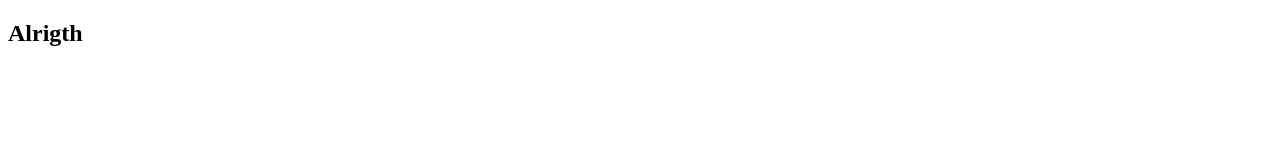
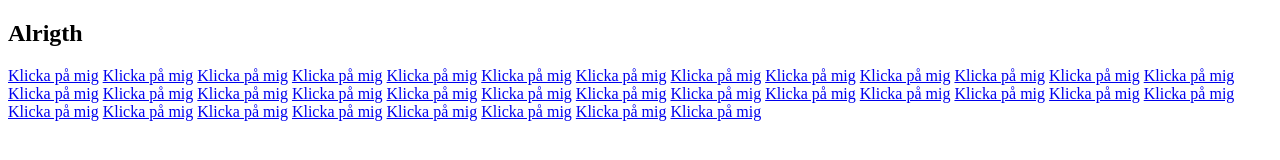
Before and after one commit to Binett/NetlifyTest, a website: page page2.html in a window 1280 px wide. Drawn offline with Linux system fonts and the light colour scheme.

```diff
--- a/page2.html
+++ b/page2.html
@@ -8,5 +8,39 @@
 </head>
 <body>
     <h2>Alrigth</h2>
+    <a href="#">Klicka på mig</a>
+    <a href="#">Klicka på mig</a>
+    <a href="#">Klicka på mig</a>
+    <a href="#">Klicka på mig</a>
+    <a href="#">Klicka på mig</a>
+    <a href="#">Klicka på mig</a>
+    <a href="#">Klicka på mig</a>
+    <a href="#">Klicka på mig</a>
+    <a href="#">Klicka på mig</a>
+    <a href="#">Klicka på mig</a>
+    <a href="#">Klicka på mig</a>
+    <a href="#">Klicka på mig</a>
+    <a href="#">Klicka på mig</a>
+    <a href="#">Klicka på mig</a>
+    <a href="#">Klicka på mig</a>
+    <a href="page3.html">Klicka på mig</a>
+    <a href="#">Klicka på mig</a>
+    <a href="#">Klicka på mig</a>
+    <a href="#">Klicka på mig</a>
+    <a href="#">Klicka på mig</a>
+    <a href="#">Klicka på mig</a>
+    <a href="#">Klicka på mig</a>
+    <a href="#">Klicka på mig</a>
+    <a href="#">Klicka på mig</a>
+    <a href="#">Klicka på mig</a>
+    <a href="#">Klicka på mig</a>
+    <a href="#">Klicka på mig</a>
+    <a href="#">Klicka på mig</a>
+    <a href="#">Klicka på mig</a>
+    <a href="#">Klicka på mig</a>
+    <a href="#">Klicka på mig</a>
+    <a href="#">Klicka på mig</a>
+    <a href="#">Klicka på mig</a>
+    <a href="#">Klicka på mig</a>
 </body>
 </html>
```
